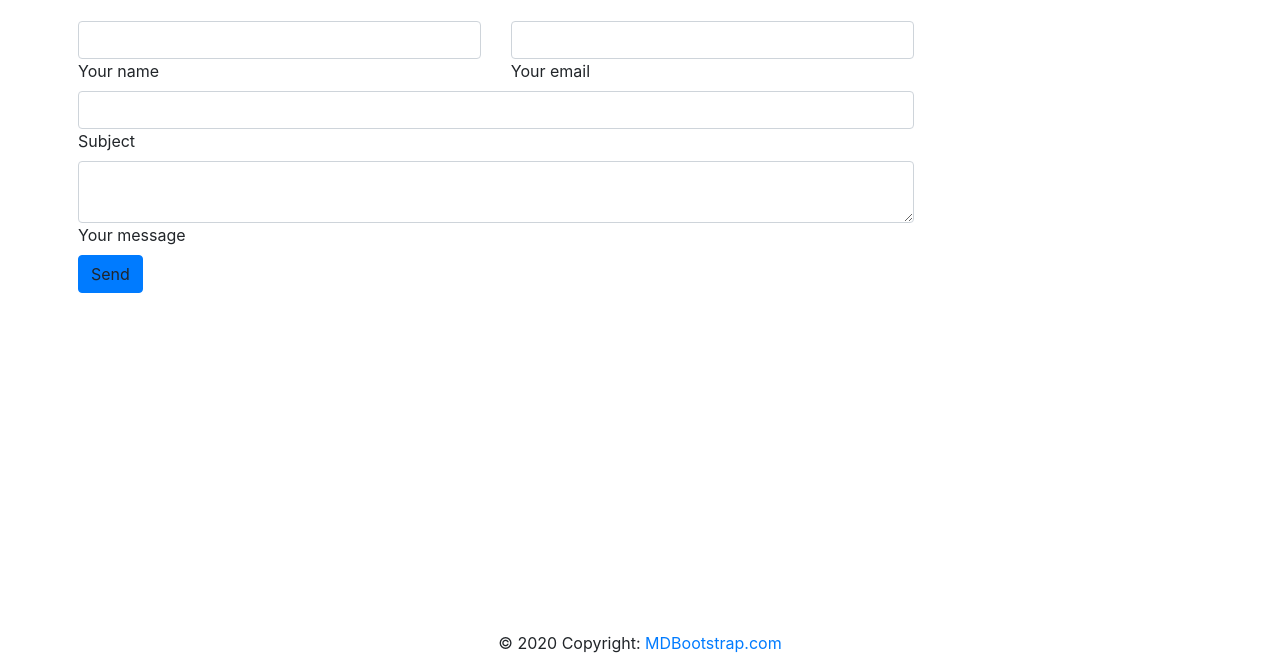
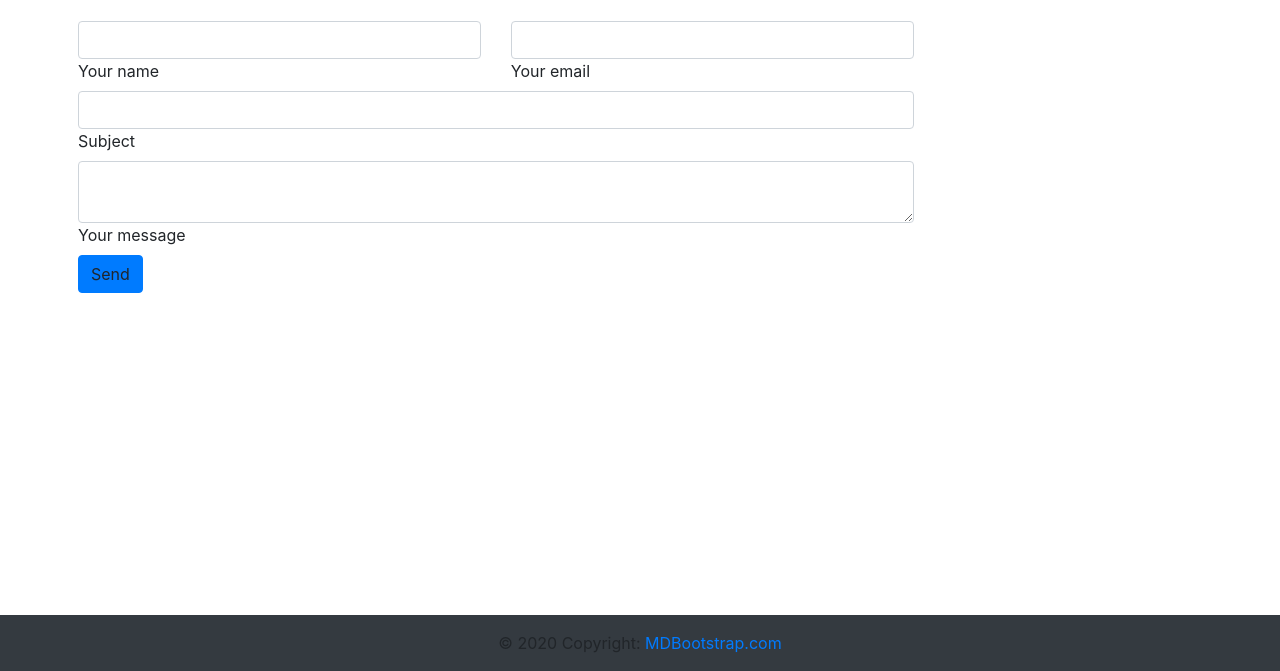
Before and after one commit to VirtualMiracle-lab/02-bootstrapHW, a plain HTML site: page contact.html in a window 1280 px wide. Shown: the part 129-800 px from the top of the page. Drawn offline with nearby package versions, Linux system fonts and the light colour scheme.

Commit message:
Adding a README and comments to the code.

```diff
--- a/contact.html
+++ b/contact.html
@@ -13,7 +13,7 @@
 </head>
 
 <body>
-
+    <!-- This is a simple Navbar that has links to my other webpages. -->
     <nav class="navbar navbar-expand-lg navbar-dark bg-dark">
         <a class="navbar-brand">Ryan's Webpage</a>
         <button class="navbar-toggler" type="button" data-toggle="collapse" data-target="#navbarSupportedContent" aria-controls="navbarSupportedContent" aria-expanded="false" aria-label="Toggle navigation">
@@ -34,27 +34,27 @@
             </ul>
         </div>
       </nav>
-
+    <!-- Container to hold all of my body text and attributes-->
       <div class="container p-2">
 
         <div class="mb-4">
-
+        <!-- Header for contact -->
           <h2 class="h1-responsive font-weight-bold text-center my-4">Contact</h2>
 
           <div class="row">
-
+                <!-- column for my mail text box -->
               <div class="col-md-9 mb-md-0 mb-5">
                   <form id="contact-form" name="contact-form" action="mail.php" method="POST">
 
                       <div class="row">
-
+                            <!-- Column for name text box -->
                           <div class="col-md-6">
                               <div class="md-form mb-0">
                                   <input type="text" id="name" name="name" class="form-control">
                                   <label for="name" class="">Your name</label>
                               </div>
                           </div>
-
+                          <!-- Column for email text box -->
                           <div class="col-md-6">
                               <div class="md-form mb-0">
                                   <input type="text" id="email" name="email" class="form-control">
@@ -65,6 +65,7 @@
                       </div>
 
                       <div class="row">
+                          <!-- Column for subject box -->
                           <div class="col-md-12">
                               <div class="md-form mb-0">
                                   <input type="text" id="subject" name="subject" class="form-control">
@@ -74,7 +75,7 @@
                       </div>
 
                       <div class="row">
-
+                        <!-- Column for message box -->
                           <div class="col-md-12">
 
                               <div class="md-form">
@@ -86,7 +87,7 @@
                       </div>
 
                   </form>
-
+                  <!-- Send button -->
                   <div class="text-center text-md-left">
                       <a class="btn btn-primary" onclick="document.getElementById('contact-form').submit();">Send</a>
                   </div>
@@ -98,8 +99,8 @@
         </div>
 
       </div>
-
-    <footer class="page-footer font-small blue fixed-bottom">
+      <!-- sticky footer for all of my webpages -->
+    <footer class="page-footer font-small blue bg-dark fixed-bottom">
 
         <div class="footer-copyright text-center py-3">© 2020 Copyright:
           <a href="https://mdbootstrap.com/education/bootstrap/"> MDBootstrap.com</a>
```
Also changed, not shown: index.html (+7 -7 lines), portfolio.html (+7 -7 lines), 1 other file.
